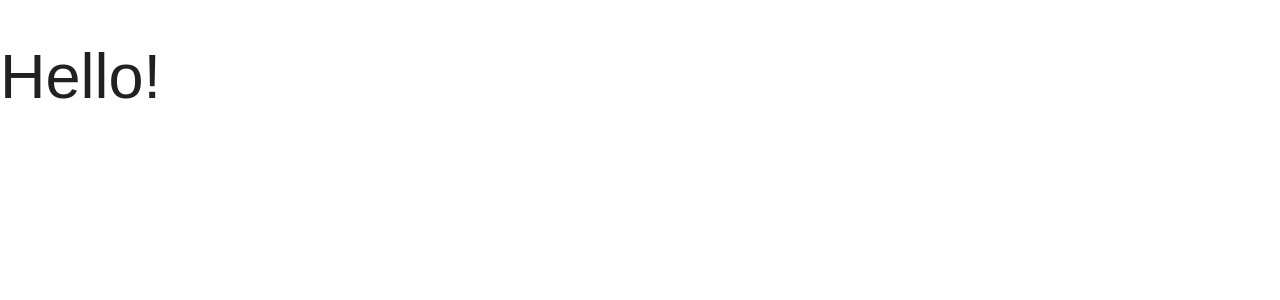
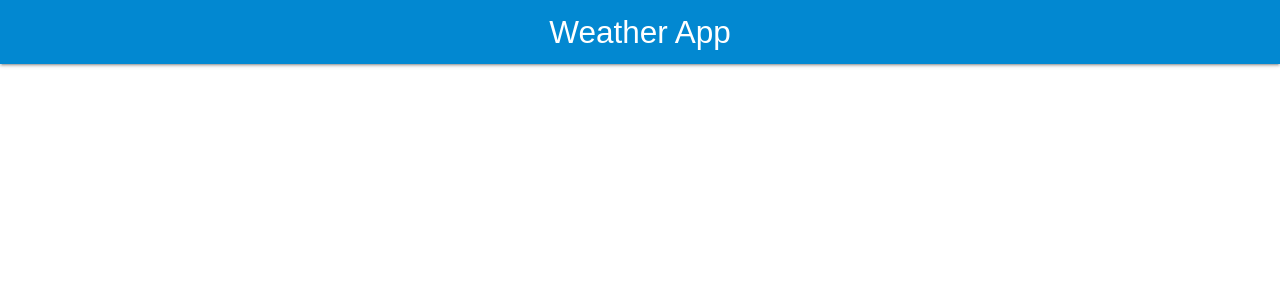
Before and after one commit to jimmy404/REACT-Weather-Api, a React (Create React App) app: page / in a window 1280 px wide. Shown: the top 300 px of the page. Built offline with nearby package versions, Linux system fonts and the light colour scheme.

Commit message:
Adds Header Component&import

```diff
--- a/src/App.js
+++ b/src/App.js
@@ -1,11 +1,14 @@
-import React from 'react';
+import React, { Fragment } from 'react';
 import './index.css';
+import Header from './components/Header';
 
 function App() {
   return (
-    <div>
-      <h1>Hello!</h1>
-    </div>
+    <Fragment>
+      <Header
+        title='Weather App'
+      />
+    </Fragment>
   );
 }
 
--- /dev/null
+++ b/src/components/Header.js
@@ -0,0 +1,13 @@
+import React from 'react';
+
+const Header = ({title}) => {
+    return (
+        <nav>
+            <div className="nav-wrapper light-blue darken-2">
+                <a href="#!" className="brand-logo">{title}</a>
+            </div>
+        </nav>
+    )
+}
+
+export default Header;
```
